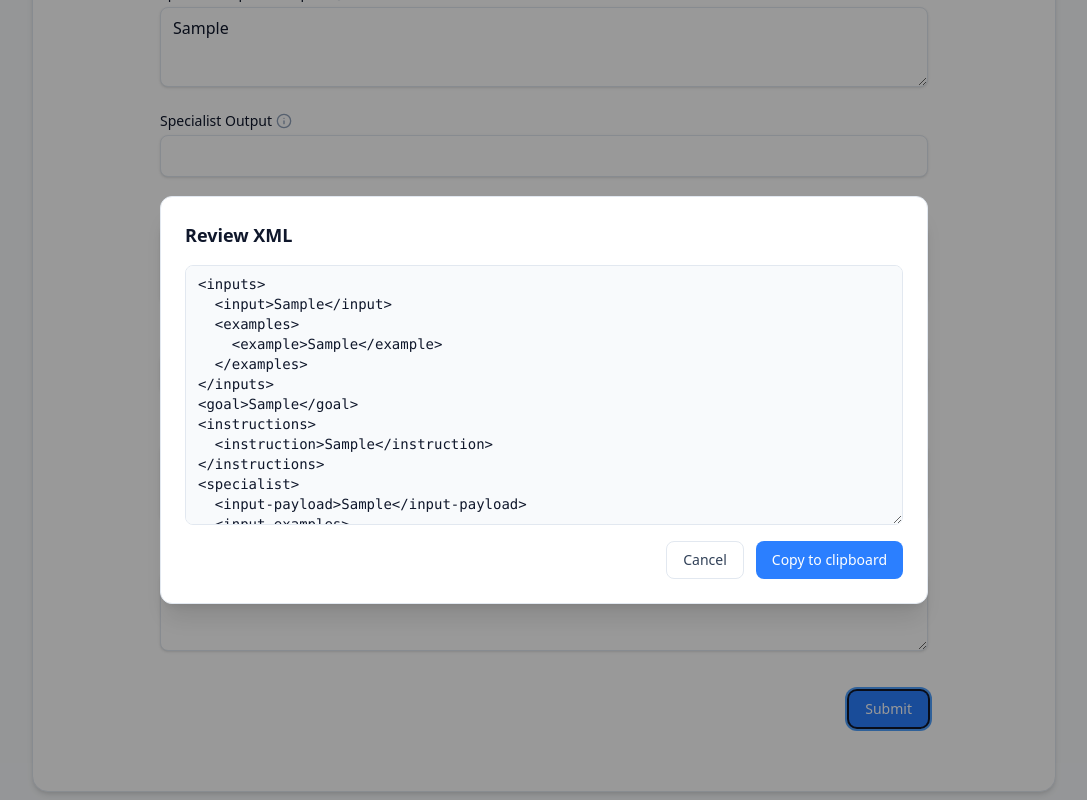
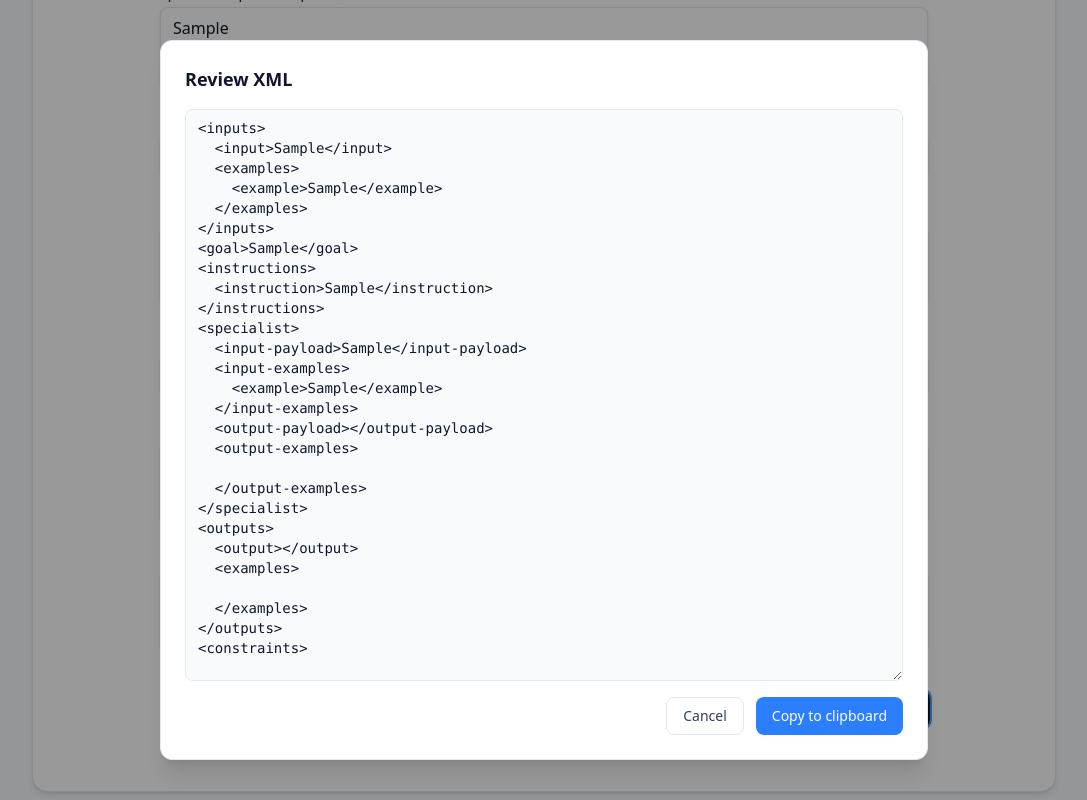
Before and after one commit to notacoham/tag-adder, a React (Vite) app: page / in a window 1280 px wide. Both pictures are taken after typing "Sample", "Sample", "Sample", "Sample", "Sample", "Sample" into the empty fields and a click on the button "Submit". Shown: the part 789-1589 px from the top of the page, without its empty margins (96-1183 px from the left). Built offline with nearby package versions, Linux system fonts and the light colour scheme.

Commit message:
refactor: extract XML preview modal into separate component and add auto-sizing textarea

```diff
--- a/src/components/ManagerForm.jsx
+++ b/src/components/ManagerForm.jsx
@@ -1,6 +1,7 @@
 import { useState } from 'react'
 import { Tooltip } from './Tooltip'
 import { Info } from 'lucide-react'
+import { XmlPreviewModal } from './XmlPreviewModal'
 
 export const ManagerForm = () => {
   const [formValues, setFormValues] = useState({
@@ -367,34 +368,13 @@ ${constraintsXml || ''}
         </button>
       </div>
 
-      {isModalOpen && (
-        <div className="fixed inset-0 flex items-center justify-center bg-black/40 z-50">
-          <div className="bg-white border border-slate-200 rounded-xl shadow-xl max-w-3xl w-full mx-4 p-6 flex flex-col gap-4">
-            <h2 className="text-lg font-semibold text-slate-900">Review XML</h2>
-            <textarea
-              className="border border-slate-200 rounded-lg px-3 py-2 min-h-[260px] font-mono text-sm w-full bg-slate-50 text-slate-900 focus:outline-none focus:ring-2 focus:ring-blue-500/70 focus:border-blue-500/70"
-              value={xmlPreview}
-              onChange={(event) => setXmlPreview(event.target.value)}
-            />
-            <div className="flex justify-end gap-3">
-              <button
-                type="button"
-                className="px-4 py-2 rounded-lg border border-slate-200 text-sm text-slate-700 hover:bg-slate-50 focus:outline-none focus:ring-2 focus:ring-slate-300"
-                onClick={() => setIsModalOpen(false)}
-              >
-                Cancel
-              </button>
-              <button
-                type="button"
-                className="px-4 py-2 rounded-lg bg-blue-500 text-white text-sm font-medium hover:bg-blue-600 focus:outline-none focus:ring-2 focus:ring-blue-400"
-                onClick={handleConfirmCopy}
-              >
-                Copy to clipboard
-              </button>
-            </div>
-          </div>
-        </div>
-      )}
+      <XmlPreviewModal
+        isOpen={isModalOpen}
+        xmlPreview={xmlPreview}
+        onChange={(event) => setXmlPreview(event.target.value)}
+        onCancel={() => setIsModalOpen(false)}
+        onConfirm={handleConfirmCopy}
+      />
     </form>
   )
 }
--- /dev/null
+++ b/src/components/XmlPreviewModal.jsx
@@ -0,0 +1,34 @@
+import { Info } from 'lucide-react'
+
+export const XmlPreviewModal = ({ isOpen, xmlPreview, onChange, onCancel, onConfirm }) => {
+  if (!isOpen) return null
+
+  return (
+    <div className="fixed inset-0 flex items-center justify-center bg-black/40 z-50">
+      <div className="bg-white border border-slate-200 rounded-xl shadow-xl max-w-3xl w-full mx-4 p-6 flex flex-col gap-4 max-h-[90vh] overflow-y-auto">
+        <h2 className="text-lg font-semibold text-slate-900">Review XML</h2>
+        <textarea
+          className="border border-slate-200 rounded-lg px-3 py-2 min-h-[260px] font-mono text-sm w-full bg-slate-50 text-slate-900 focus:outline-none focus:ring-2 focus:ring-blue-500/70 focus:border-blue-500/70 autosize-textarea"
+          value={xmlPreview}
+          onChange={onChange}
+        />
+        <div className="flex justify-end gap-3">
+          <button
+            type="button"
+            className="px-4 py-2 rounded-lg border border-slate-200 text-sm text-slate-700 hover:bg-slate-50 focus:outline-none focus:ring-2 focus:ring-slate-300"
+            onClick={onCancel}
+          >
+            Cancel
+          </button>
+          <button
+            type="button"
+            className="px-4 py-2 rounded-lg bg-blue-500 text-white text-sm font-medium hover:bg-blue-600 focus:outline-none focus:ring-2 focus:ring-blue-400"
+            onClick={onConfirm}
+          >
+            Copy to clipboard
+          </button>
+        </div>
+      </div>
+    </div>
+  )
+}
--- a/src/index.css
+++ b/src/index.css
@@ -1 +1,5 @@
+/* Utility for auto-sizing textareas using the new field-sizing property */
+.autosize-textarea {
+  field-sizing: content;
+}
 @import "tailwindcss";
```
